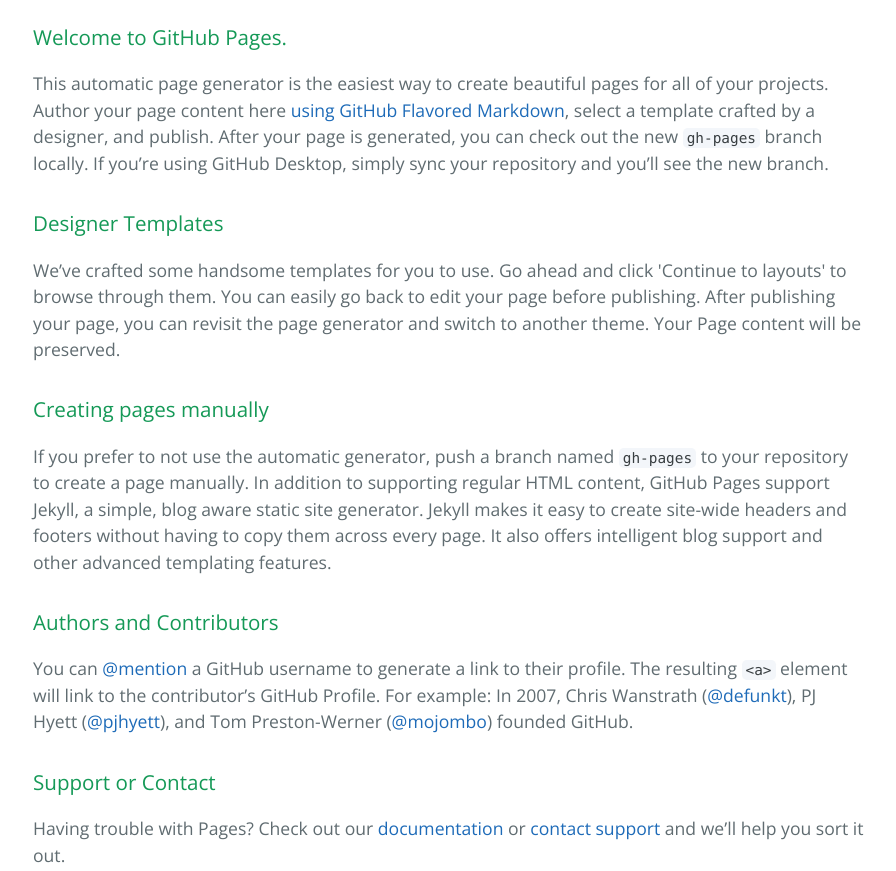
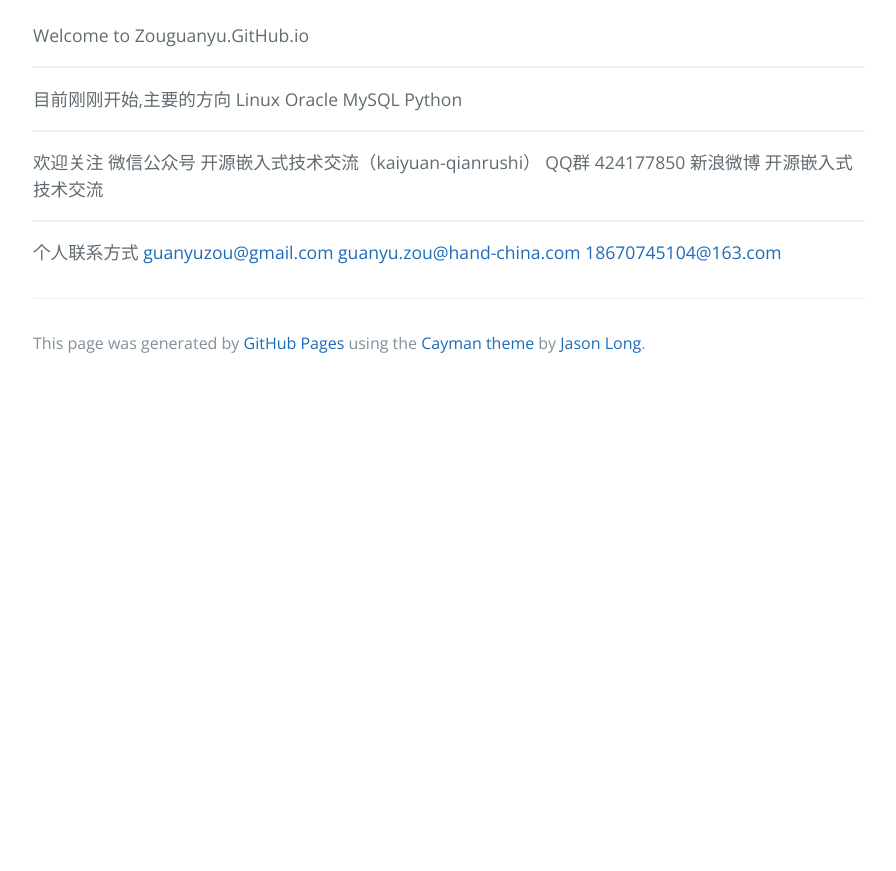
Before and after one commit to zouguanyu/zouguanyu.github.io, a plain HTML site: page index.html in a window 1280 px wide. Shown: the part 280-1151 px from the top of the page, without its empty margins (191-1087 px from the left). After the commit the page ends 800 px from the top, so only its background shows below. Drawn offline with nearby package versions, Linux system fonts and the light colour scheme.

Commit message:
Replace master branch with page content via GitHub

```diff
--- a/index.html
+++ b/index.html
@@ -16,30 +16,19 @@
     </section>
 
     <section class="main-content">
-      <h3>
-<a id="welcome-to-github-pages" class="anchor" href="#welcome-to-github-pages" aria-hidden="true"><span aria-hidden="true" class="octicon octicon-link"></span></a>Welcome to GitHub Pages.</h3>
+      <p>Welcome to Zouguanyu.GitHub.io</p>
 
-<p>This automatic page generator is the easiest way to create beautiful pages for all of your projects. Author your page content here <a href="https://guides.github.com/features/mastering-markdown/">using GitHub Flavored Markdown</a>, select a template crafted by a designer, and publish. After your page is generated, you can check out the new <code>gh-pages</code> branch locally. If you’re using GitHub Desktop, simply sync your repository and you’ll see the new branch.</p>
+<hr>
 
-<h3>
-<a id="designer-templates" class="anchor" href="#designer-templates" aria-hidden="true"><span aria-hidden="true" class="octicon octicon-link"></span></a>Designer Templates</h3>
+<p>目前刚刚开始,主要的方向 Linux Oracle MySQL Python</p>
 
-<p>We’ve crafted some handsome templates for you to use. Go ahead and click 'Continue to layouts' to browse through them. You can easily go back to edit your page before publishing. After publishing your page, you can revisit the page generator and switch to another theme. Your Page content will be preserved.</p>
+<hr>
 
-<h3>
-<a id="creating-pages-manually" class="anchor" href="#creating-pages-manually" aria-hidden="true"><span aria-hidden="true" class="octicon octicon-link"></span></a>Creating pages manually</h3>
+<p>欢迎关注      微信公众号 开源嵌入式技术交流（kaiyuan-qianrushi）      QQ群 424177850      新浪微博  开源嵌入式技术交流</p>
 
-<p>If you prefer to not use the automatic generator, push a branch named <code>gh-pages</code> to your repository to create a page manually. In addition to supporting regular HTML content, GitHub Pages support Jekyll, a simple, blog aware static site generator. Jekyll makes it easy to create site-wide headers and footers without having to copy them across every page. It also offers intelligent blog support and other advanced templating features.</p>
+<hr>
 
-<h3>
-<a id="authors-and-contributors" class="anchor" href="#authors-and-contributors" aria-hidden="true"><span aria-hidden="true" class="octicon octicon-link"></span></a>Authors and Contributors</h3>
-
-<p>You can <a href="https://help.github.com/articles/basic-writing-and-formatting-syntax/#mentioning-users-and-teams" class="user-mention">@mention</a> a GitHub username to generate a link to their profile. The resulting <code>&lt;a&gt;</code> element will link to the contributor’s GitHub Profile. For example: In 2007, Chris Wanstrath (<a href="https://github.com/defunkt" class="user-mention">@defunkt</a>), PJ Hyett (<a href="https://github.com/pjhyett" class="user-mention">@pjhyett</a>), and Tom Preston-Werner (<a href="https://github.com/mojombo" class="user-mention">@mojombo</a>) founded GitHub.</p>
-
-<h3>
-<a id="support-or-contact" class="anchor" href="#support-or-contact" aria-hidden="true"><span aria-hidden="true" class="octicon octicon-link"></span></a>Support or Contact</h3>
-
-<p>Having trouble with Pages? Check out our <a href="https://help.github.com/pages">documentation</a> or <a href="https://github.com/contact">contact support</a> and we’ll help you sort it out.</p>
+<p>个人联系方式   <a href="mailto:guanyuzou@gmail.com">guanyuzou@gmail.com</a>       <a href="mailto:guanyu.zou@hand-china.com">guanyu.zou@hand-china.com</a>   <a href="mailto:18670745104@163.com">18670745104@163.com</a></p>
 
       <footer class="site-footer">
 
```
Also changed, not shown: params.json (+1 -1 lines).
